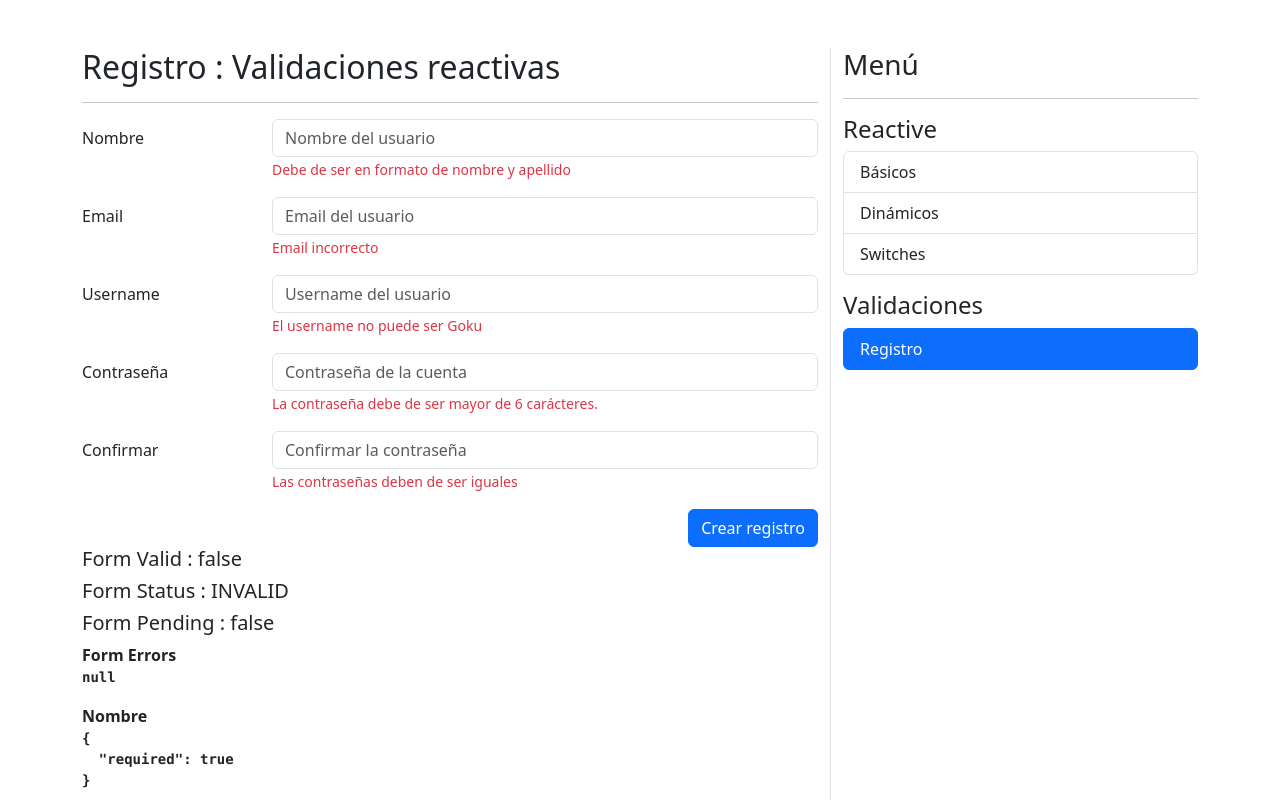
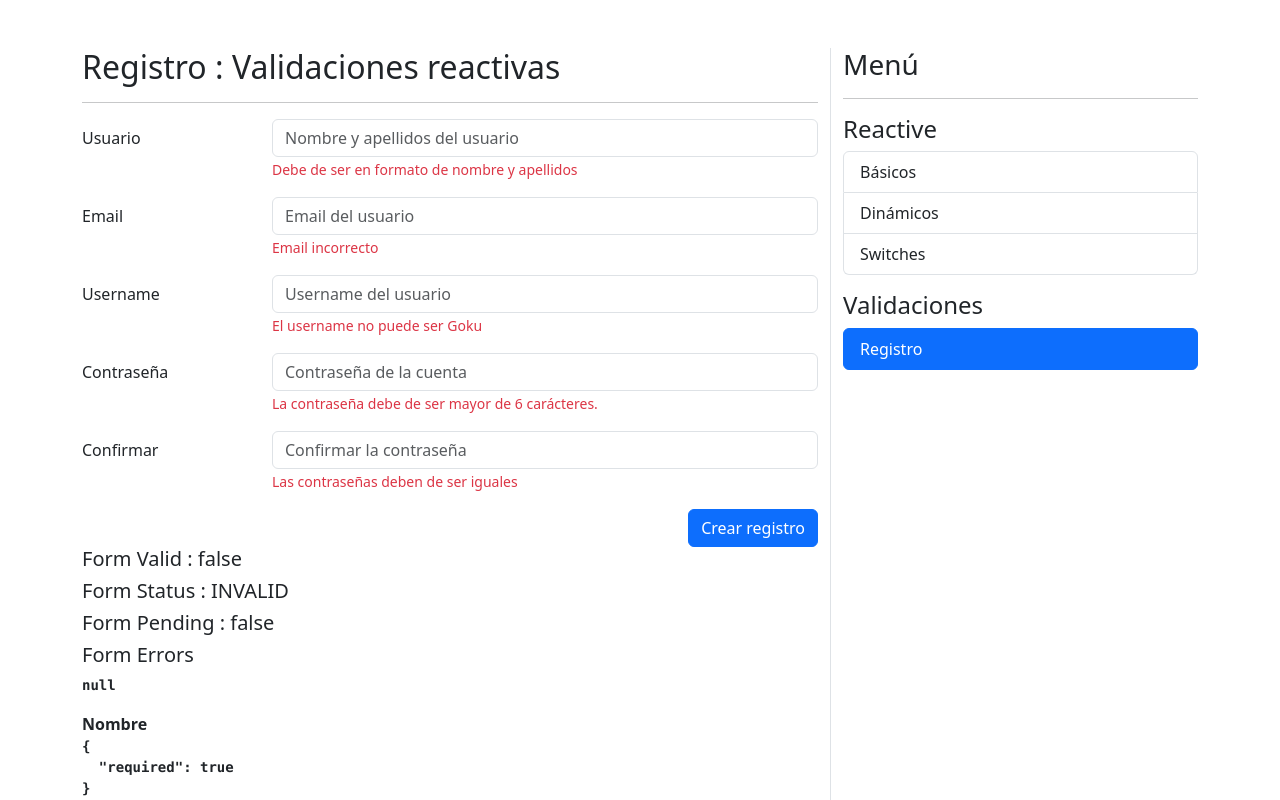
Before and after one commit to AminEl93/FormsApp, an Angular app: page /auth/sign-up in a window 1280 px wide. Shown: the top 800 px of the page. Built offline with nearby package versions, Linux system fonts and the light colour scheme.

Commit message:
Registro: Validaciones de Email y Patrones

```diff
--- a/src/app/auth/pages/register-page/register-page.component.html
+++ b/src/app/auth/pages/register-page/register-page.component.html
@@ -7,16 +7,16 @@
         <form [formGroup]="registerForm" (ngSubmit)="onSubmit()" autocomplete="off">
             <!-- Nombre -->
             <div class="row mb-3">
-                <label class="col-sm-3 col-form-label">Nombre</label>
+                <label class="col-sm-3 col-form-label">Usuario</label>
                 <div class="col-sm-9">
                     <input
                         class="form-control"
                         type="text"
                         formControlName="name"
-                        placeholder="Nombre del usuario"
+                        placeholder="Nombre y apellidos del usuario"
                     >
                     <span class="form-text text-danger">
-                        Debe de ser en formato de nombre y apellido
+                        Debe de ser en formato de nombre y apellidos
                     </span>
                 </div>
             </div>
@@ -100,7 +100,7 @@
         <h5>Form Status : {{ registerForm.status }}</h5>
         <h5>Form Pending : {{ registerForm.pending }}</h5>
 
-        <span>Form Errors</span>
+        <h5>Form Errors</h5>
         <pre>{{ registerForm.errors | json }}</pre>
 
         <span>Nombre</span>
--- a/src/app/auth/pages/register-page/register-page.component.ts
+++ b/src/app/auth/pages/register-page/register-page.component.ts
@@ -1,6 +1,6 @@
 import { Component } from '@angular/core';
 import { FormGroup, FormBuilder, Validators } from '@angular/forms';
-import { cantBeGoku } from 'src/app/shared/validators/validators';
+import * as customValidators from 'src/app/shared/validators/validators';
 
 @Component({
     templateUrl: './register-page.component.html'
@@ -9,9 +9,9 @@ import { cantBeGoku } from 'src/app/shared/validators/validators';
 export class RegisterPageComponent {
 
     public registerForm: FormGroup = this.fb.group({
-        name: [ '', [Validators.required] ],
-        email: [ '', [Validators.required] ],
-        username: [ '', [ Validators.required, cantBeGoku] ],
+        name: [ '', [Validators.required, Validators.pattern(customValidators.firstNameAndLastnamePattern)] ],
+        email: [ '', [Validators.required, Validators.pattern(customValidators.emailPattern)] ],
+        username: [ '', [ Validators.required, customValidators.cantBeGoku] ],
         password: [ '', [ Validators.required, Validators.minLength(6)] ],
         passwordconfirm: [ '', [ Validators.required] ],
     });
--- a/src/app/shared/validators/validators.ts
+++ b/src/app/shared/validators/validators.ts
@@ -1,6 +1,9 @@
-import { FormControl } from '@angular/forms';
+import { FormControl, ValidationErrors } from '@angular/forms';
 
-export const cantBeGoku = (control: FormControl) => {
+export const firstNameAndLastnamePattern: string = '([a-zA-Z]+) ([a-zA-Z]+) ([a-zA-Z]+)';
+export const emailPattern: string = "^[a-z0-9._%+-]+@[a-z0-9.-]+\\.[a-z]{2,4}$";
+
+export const cantBeGoku = (control: FormControl): ValidationErrors | null => {
     const value: string = control.value.trim().toLowerCase();
 
     if (value === 'goku') {
```
